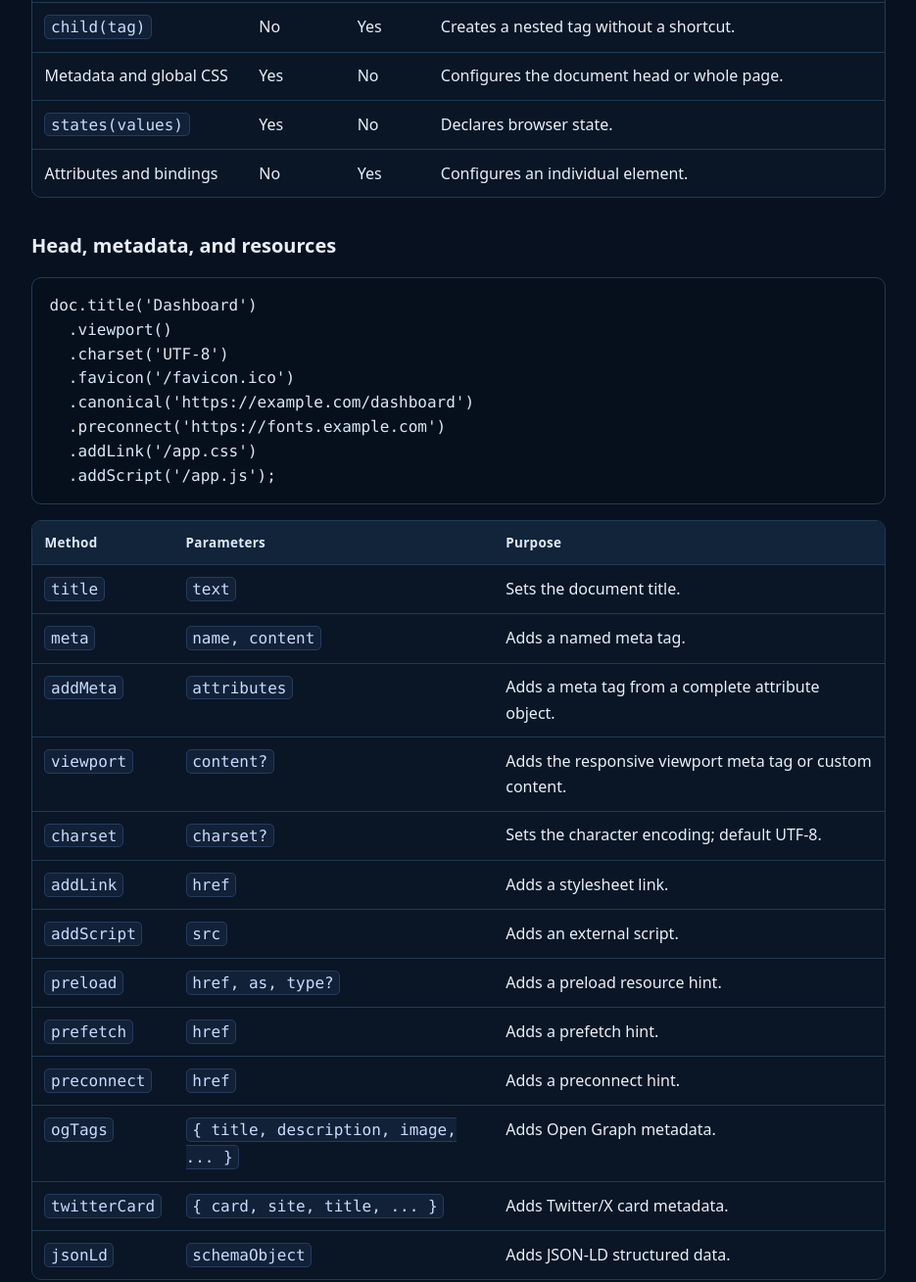
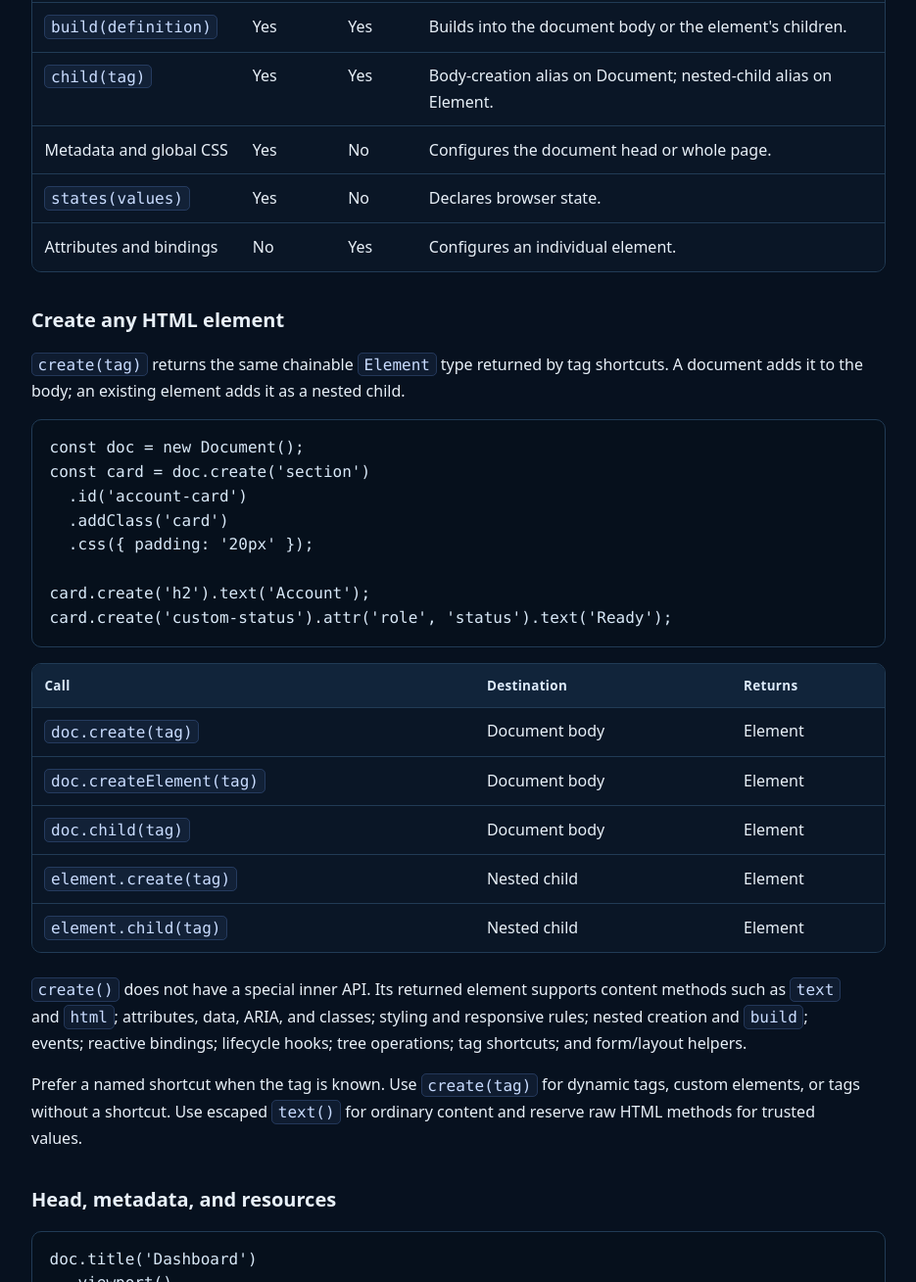
Before and after one commit to 0trebor0/buildhtml, a website: page docs/index.html in a window 1280 px wide. Shown: the part 4031-5340 px from the top of the page at 98% size, without its empty margins (312-1247 px from the left). Drawn offline with Linux system fonts and the light colour scheme.

Commit message:
update readme

```diff
--- a/docs/index.html
+++ b/docs/index.html
@@ -263,13 +263,36 @@ app.listen(3000);</code></pre>
           <thead><tr><th>Capability</th><th>Document</th><th>Element</th><th>Notes</th></tr></thead>
           <tbody>
             <tr><td>Tag shortcuts</td><td>Yes</td><td>Yes</td><td>Creates a body element or nested child.</td></tr>
+            <tr><td><code>create(tag)</code></td><td>Yes</td><td>Yes</td><td>Creates a body element or nested child and returns it.</td></tr>
             <tr><td><code>build(definition)</code></td><td>Yes</td><td>Yes</td><td>Builds into the document body or the element's children.</td></tr>
-            <tr><td><code>child(tag)</code></td><td>No</td><td>Yes</td><td>Creates a nested tag without a shortcut.</td></tr>
+            <tr><td><code>child(tag)</code></td><td>Yes</td><td>Yes</td><td>Body-creation alias on Document; nested-child alias on Element.</td></tr>
             <tr><td>Metadata and global CSS</td><td>Yes</td><td>No</td><td>Configures the document head or whole page.</td></tr>
             <tr><td><code>states(values)</code></td><td>Yes</td><td>No</td><td>Declares browser state.</td></tr>
             <tr><td>Attributes and bindings</td><td>No</td><td>Yes</td><td>Configures an individual element.</td></tr>
           </tbody>
         </table></div>
+        <h3>Create any HTML element</h3>
+        <p><code>create(tag)</code> returns the same chainable <code>Element</code> type returned by tag shortcuts. A document adds it to the body; an existing element adds it as a nested child.</p>
+        <pre><code>const doc = new Document();
+const card = doc.create('section')
+  .id('account-card')
+  .addClass('card')
+  .css({ padding: '20px' });
+
+card.create('h2').text('Account');
+card.create('custom-status').attr('role', 'status').text('Ready');</code></pre>
+        <div class="table-wrap"><table>
+          <thead><tr><th>Call</th><th>Destination</th><th>Returns</th></tr></thead>
+          <tbody>
+            <tr><td><code>doc.create(tag)</code></td><td>Document body</td><td>Element</td></tr>
+            <tr><td><code>doc.createElement(tag)</code></td><td>Document body</td><td>Element</td></tr>
+            <tr><td><code>doc.child(tag)</code></td><td>Document body</td><td>Element</td></tr>
+            <tr><td><code>element.create(tag)</code></td><td>Nested child</td><td>Element</td></tr>
+            <tr><td><code>element.child(tag)</code></td><td>Nested child</td><td>Element</td></tr>
+          </tbody>
+        </table></div>
+        <p><code>create()</code> does not have a special inner API. Its returned element supports content methods such as <code>text</code> and <code>html</code>; attributes, data, ARIA, and classes; styling and responsive rules; nested creation and <code>build</code>; events; reactive bindings; lifecycle hooks; tree operations; tag shortcuts; and form/layout helpers.</p>
+        <p>Prefer a named shortcut when the tag is known. Use <code>create(tag)</code> for dynamic tags, custom elements, or tags without a shortcut. Use escaped <code>text()</code> for ordinary content and reserve raw HTML methods for trusted values.</p>
         <h3>Head, metadata, and resources</h3>
         <pre><code>doc.title('Dashboard')
   .viewport()
@@ -646,7 +669,7 @@ doc.historyRouter({
               <tr><td><code>render</code></td><td>No parameters → complete HTML string.</td></tr>
               <tr><td><code>renderStream</code></td><td>No parameters → readable HTML stream.</td></tr>
               <tr><td><code>clear</code></td><td>Resets body, state, and per-render scripts; preserves head.</td></tr>
-              <tr><td><code>element</code></td><td><code>tag</code> → new element.</td></tr>
+              <tr><td><code>create</code>, <code>createElement</code>, <code>child</code></td><td><code>tag</code> → new body element.</td></tr>
               <tr><td><code>title</code>, <code>charset</code>, <code>lang</code></td><td>String value.</td></tr>
               <tr><td><code>htmlAttr</code>, <code>bodyAttr</code></td><td><code>key, value</code>.</td></tr>
               <tr><td><code>bodyId</code>, <code>bodyClass</code>, <code>bodyCss</code></td><td>Id, class names, or rules.</td></tr>
```
Also changed, not shown: test/test-public-api.js (+17 -0 lines), README.md.
